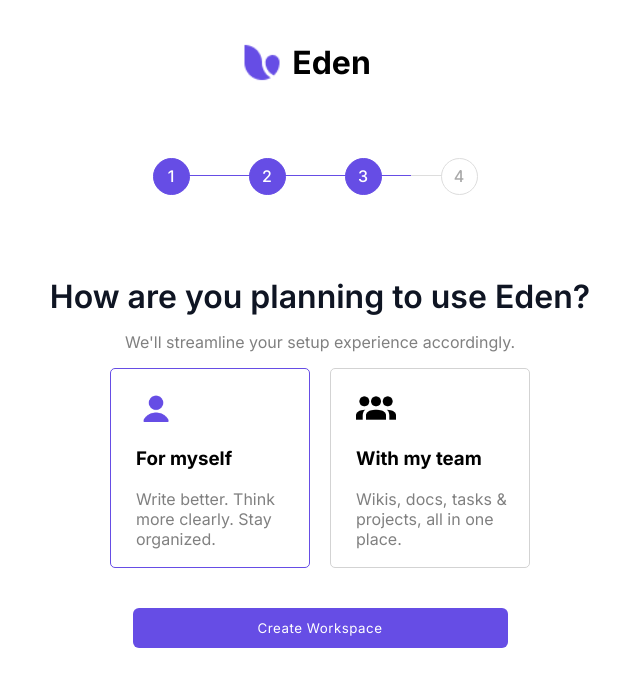
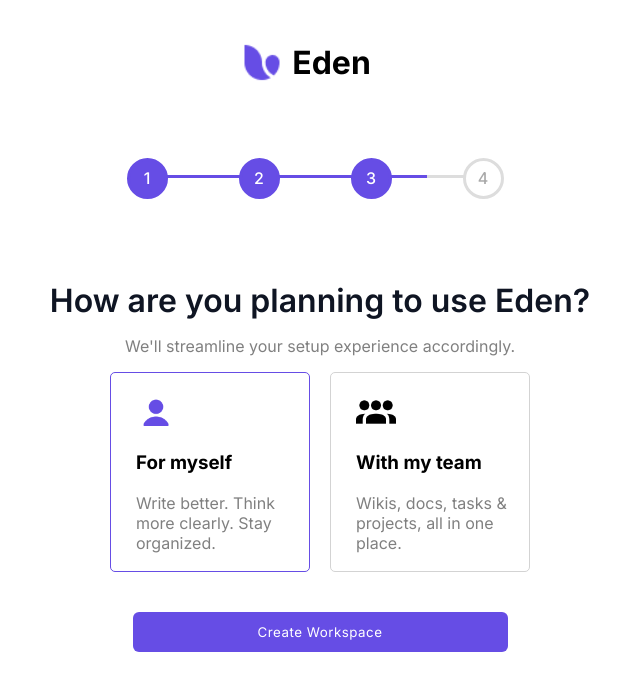
Before and after one commit to vaibhavchobisa/eden-onboarding, a React (Create React App) app: page /usage in a window 1280 px wide. Shown: the top 690 px of the page, without its empty margins (320-960 px from the left). Built offline with nearby package versions, Linux system fonts and the light colour scheme.

Commit message:
increased total width & other minor changes

```diff
--- a/src/components/progress-bar/progress-bar.styles.scss
+++ b/src/components/progress-bar/progress-bar.styles.scss
@@ -13,13 +13,13 @@ li {
         width: 35px;
         height: 35px;
         line-height: 35px;
-        border: 1px solid #ddd;
+        border: 3px solid #ddd;
         border-radius: 100%;
         display: block;
         text-align: center;
         margin: 0 auto 10px auto;
         background-color: #fff;
-        // cursor: pointer;
+        cursor: pointer;
         text-decoration: none;
     }
 
@@ -27,7 +27,7 @@ li {
         content: "";
         position: absolute;
         width: 100%;
-        height: 0.7px;
+        height: 3px;
         background-color: #ddd;
         top: 17px;
         left: -50%;
@@ -40,7 +40,7 @@ li {
 }
 
 .container {
-    width: 30%;
+    width: 35%;
 
     .progressbar {
         counter-reset: step;
@@ -48,91 +48,100 @@ li {
     }
 }
 
+// transitions
+.active-1 {
+    &:before {
+        transition: all 1s ease-out;
+    }
+    +li:after {
+        transition: all 1s ease-out;
+    }
+    +li:before {
+        transition: all 1s ease-out;
+    }
+    +li+li:after {
+        transition: all 1s ease-out;
+    }
+    +li+li:before {
+        transition: all 1s ease-out;
+    }
+    +li+li+li:after {
+        transition: all 1s ease-out;
+    }
+    ~li:before {
+        transition: all 1s ease-out;
+    }
+    ~li:after {
+        transition: all 1s ease-out;
+    }
+}
+
 .active-1 {
 
     &:before {
         color: #fff;
-        border-color: rgba(102, 77, 229, 255);
-        background-color: rgba(102, 77, 229, 255);
+        border-color: #664de5;
+        background-color: #664de5;
     }
 
     +li:after {
-        background: linear-gradient(90deg, rgba(102, 77, 229, 255) 50%, #ddd 50%);
+        background: linear-gradient(90deg, #664de5 50%, #ddd 50%);
     }
-
 }
 
 .active-2 {
 
-    &:before {
-        color: #fff;
-        border-color: rgba(102, 77, 229, 255);
-        background-color: rgba(102, 77, 229, 255);
+    +li:after {
+        background: linear-gradient(90deg, #664de5 50%, #664de5 50%);
     }
 
     +li:before {
         color: #fff;
-        border-color: rgba(102, 77, 229, 255);
-        background-color: rgba(102, 77, 229, 255);
-    }
-
-    +li:after {
-        background: rgba(102, 77, 229, 255);
+        border-color: #664de5;
+        background-color: #664de5;
     }
 
     +li+li:after {
-        background: linear-gradient(90deg, rgba(102, 77, 229, 255) 50%, #ddd 50%);
+        background: linear-gradient(90deg, #664de5 50%, #ddd 50%);
     }
 }
 
 .active-3 {
 
-    &:before {
-        color: #fff;
-        border-color: rgba(102, 77, 229, 255);
-        background-color: rgba(102, 77, 229, 255);
-    }
+    +li:after {
+            background: linear-gradient(90deg, #664de5 50%, #664de5 50%);
+        }
 
     +li:before {
         color: #fff;
-        border-color: rgba(102, 77, 229, 255);
-        background-color: rgba(102, 77, 229, 255);
+        border-color: #664de5;
+        background-color: #664de5;
+    }
+
+    +li+li:after {
+        background: linear-gradient(90deg, #664de5 50%, #664de5 50%);
     }
 
     +li+li:before {
         color: #fff;
-        border-color: rgba(102, 77, 229, 255);
-        background-color: rgba(102, 77, 229, 255);
-    }
-
-    +li:after {
-        background: rgba(102, 77, 229, 255);
-    }
-
-    +li+li:after {
-        background: rgba(102, 77, 229, 255);
+        border-color: #664de5;
+        background-color: #664de5;
     }
 
     +li+li+li:after {
-        background: linear-gradient(90deg, rgba(102, 77, 229, 255) 50%, #ddd 50%);
+        background: linear-gradient(90deg, #664de5 50%, #ddd 50%);
     }
 }
 
 .active-4 {
 
-    &:before {
-        color: #fff;
-        border-color: rgba(102, 77, 229, 255);
-        background-color: rgba(102, 77, 229, 255);
-    }
-
     ~li:before {
         color: #fff;
-        border-color: rgba(102, 77, 229, 255);
-        background-color: rgba(102, 77, 229, 255);
+        border-color: #664de5;
+        background-color: #664de5;
     }
 
     ~li:after {
-        background: rgba(102, 77, 229, 255);
+        background: linear-gradient(90deg, #664de5 50%, #664de5 50%);
     }
 }
```
